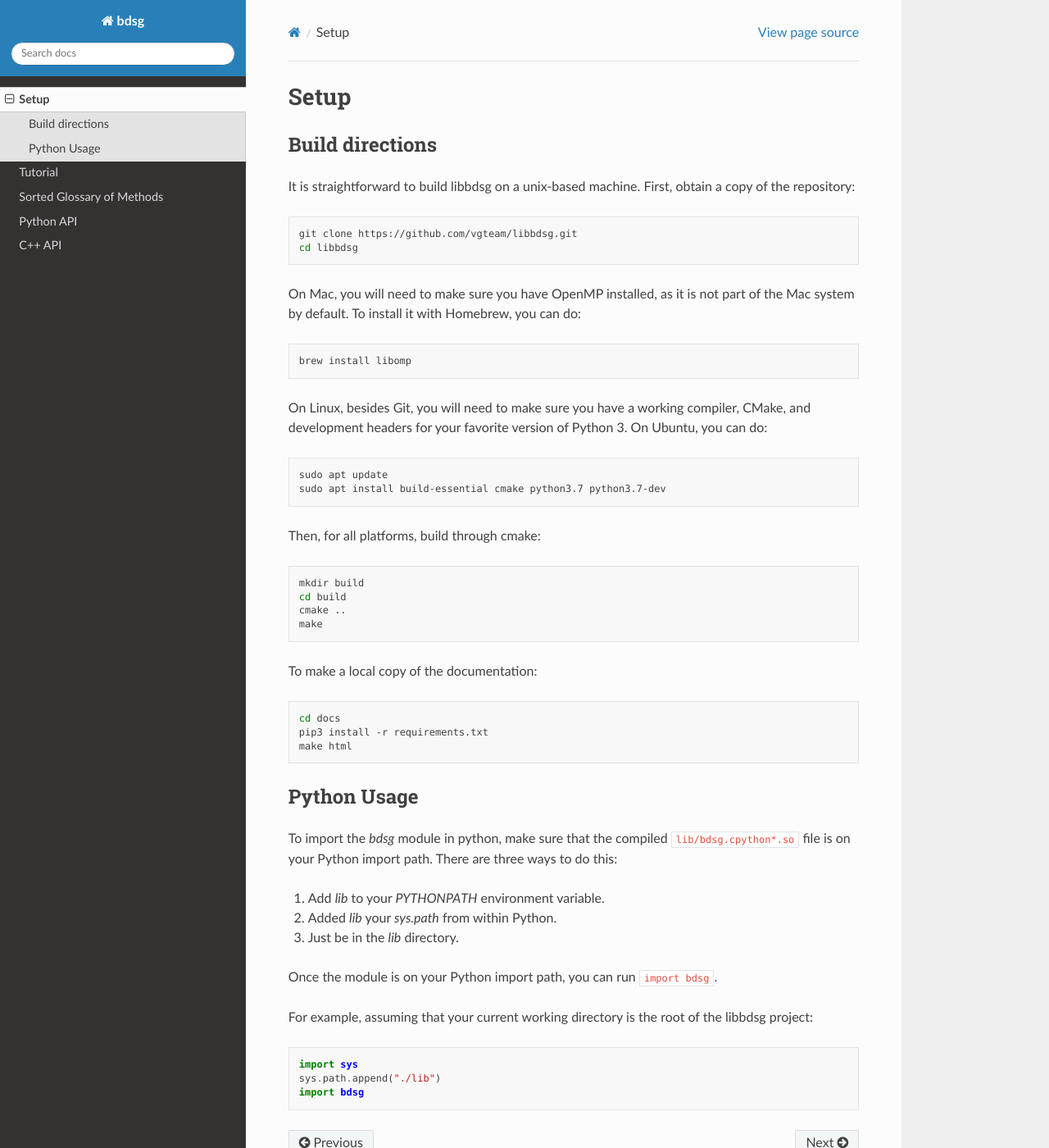
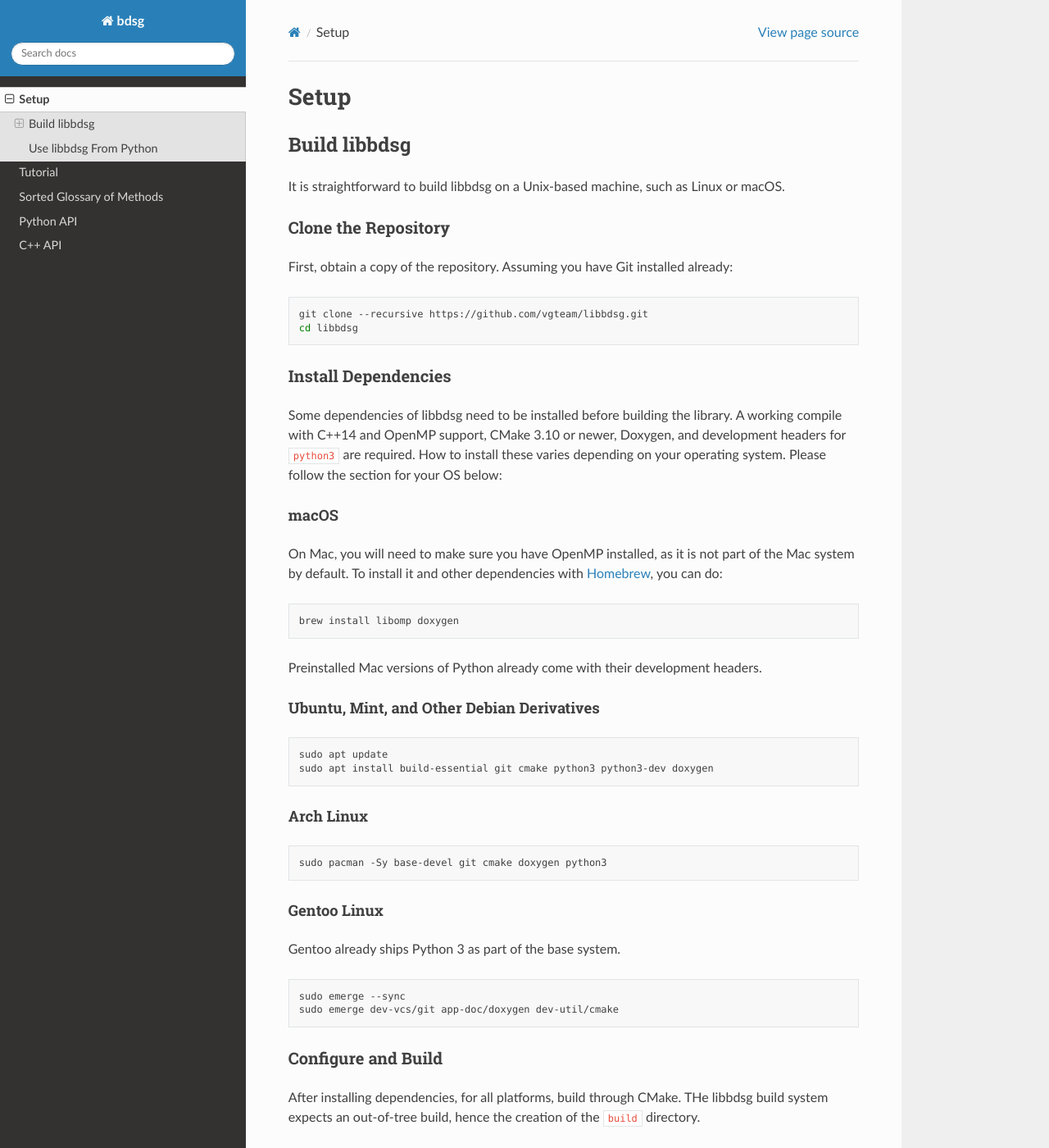
Before and after one commit to vgteam/libbdsg, a Sphinx documentation site: the page built from docs/rst/install.rst, in a window 1280 px wide and 1400 px high. Shown: the whole window at 82% size. Built offline with Sphinx 7.4.7 and the Read the Docs theme 2.0.0, drawn with Linux system fonts in a browser that asks for light colours; some of the changed text lies outside the part shown.

Commit message:
Illustrate install process for more Linuxes and with more troubleshooting tips

```diff
--- a/docs/rst/install.rst
+++ b/docs/rst/install.rst
@@ -1,32 +1,74 @@
 Setup
 ********
 
-=================
-Build directions
-=================
+=============
+Build libbdsg
+=============
 
-It is straightforward to build libbdsg on a unix-based machine.
-First, obtain a copy of the repository:
+It is straightforward to build libbdsg on a Unix-based machine, such as Linux or macOS.
+
+--------------------
+Clone the Repository
+--------------------
+
+First, obtain a copy of the repository. Assuming you have Git installed already:
 
 .. code-block:: bash
 
-   git clone https://github.com/vgteam/libbdsg.git
+   git clone --recursive https://github.com/vgteam/libbdsg.git
    cd libbdsg
 
-On Mac, you will need to make sure you have OpenMP installed, as it is not part of the Mac system by default. To install it with Homebrew, you can do:
+--------------------
+Install Dependencies
+--------------------
+
+Some dependencies of libbdsg need to be installed before building the library. A working compile with C++14 and OpenMP support, CMake 3.10 or newer, Doxygen, and development headers for ``python3`` are required. How to install these varies depending on your operating system. Please follow the section for your OS below:
+
+~~~~~
+macOS
+~~~~~
+
+On Mac, you will need to make sure you have OpenMP installed, as it is not part of the Mac system by default. To install it and other dependencies with `Homebrew <https://brew.sh/>`_, you can do:
 
 .. code-block:: bash
 
-   brew install libomp
+   brew install libomp doxygen
 
-On Linux, besides Git, you will need to make sure you have a working compiler, CMake, and development headers for your favorite version of Python 3. On Ubuntu, you can do:
+Preinstalled Mac versions of Python already come with their development headers.
+
+~~~~~~~~~~~~~~~~~~~~~~~~~~~~~~~~~~~~~~~~~~
+Ubuntu, Mint, and Other Debian Derivatives
+~~~~~~~~~~~~~~~~~~~~~~~~~~~~~~~~~~~~~~~~~~
 
 .. code-block:: bash
 
    sudo apt update
-   sudo apt install build-essential cmake python3.7 python3.7-dev
+   sudo apt install build-essential git cmake python3 python3-dev doxygen
 
-Then, for all platforms, build through cmake:
+~~~~~~~~~~
+Arch Linux
+~~~~~~~~~~
+
+.. code-block:: bash
+
+   sudo pacman -Sy base-devel git cmake doxygen python3
+
+~~~~~~~~~~~~
+Gentoo Linux
+~~~~~~~~~~~~
+
+Gentoo already ships Python 3 as part of the base system.
+
+.. code-block:: bash
+
+   sudo emerge --sync
+   sudo emerge dev-vcs/git app-doc/doxygen dev-util/cmake
+
+-------------------
+Configure and Build
+-------------------
+
+After installing dependencies, for all platforms, build through CMake. THe libbdsg build system expects an out-of-tree build, hence the creation of the ``build`` directory.
 
 .. code-block:: bash
 
@@ -35,23 +77,71 @@
    cmake ..
    make
 
-To make a local copy of the documentation:
+If you would like to run multiple build tasks in parallel, try ``make -j4`` or ``make -j8`` instead, for 4 or 8 prarllel tasks.
+
+If you encounter error messages like ``No download info given for 'sdsl-lite' and its source directory``, then you neglected to clone with ``--recursive`` and don't have the submodule dependencies downloaded. To fix this, you can run:
 
 .. code-block:: bash
 
-   cd docs
-   pip3 install -r requirements.txt
-   make html
+   git submodule update --init --recursive
 
-================
-Python Usage
-================
+You might also encounter a message like:
 
-To import the `bdsg` module in python, make sure that the compiled ``lib/bdsg.cpython*.so`` file is on your Python import path. There are three ways to do this:
+.. code-block::
 
-1. Add `lib` to your `PYTHONPATH` environment variable.
-2. Added `lib` your `sys.path` from within Python.
-3. Just be in the `lib` directory.
+  Python version mismatch: CMake wants to build for Python 3.8.2 at
+  /usr/bin/python3.8 but `python3` is Python 3.7.7 at /usr/bin/python3.  You
+  will not be able to import the module in the current Python! To use the
+  version CMake selected, run the build in a virtualenv with that Python
+  version activated.  To use the version on your PATH, restart the build with
+  -DPYTHON_EXECUTABLE=/usr/bin/python3 on the command line.
+
+This happens when you have installed a newer version of Python, but it is not set as the default ``python3``. The easiest thing to do is to tell libbdsg to build against your current default ``python3`` instead of the newest installed one:
+
+.. code-block:: bash
+
+    cmake -DPYTHON_EXECUTABLE=/usr/bin/python3 ..
+    make
+
+---------
+Run Tests
+---------
+
+To make sure that your built version of ``libbdsg`` works, yoiu can run the included tests.
+
+If you were in ``build``, make sure to run ``cd ..`` to go back to the root of the repository. Then run:
+
+.. code-block:: bash
+
+   ./bin/test_libbdsg
+
+-------------------
+Build Documentation
+-------------------
+
+To make a local copy of this documentation, first make sure you are in the root of the repository (not in ``build``), and then run:
+
+.. code-block:: bash
+
+   # Install Sphinx
+   virtualenv --python python3 venv
+   . venv/bin/activate
+   pip3 install -r docs/requirements.txt
+
+   # Build the documentation
+   make docs
+
+Then open ``docs/_build/html/index.html`` in your web browser.
+
+=======================
+Use libbdsg From Python
+=======================
+
+To import the ``bdsg`` module in python, make sure that the compiled ``lib/bdsg.cpython*.so`` file is on your Python import path. There are three ways to do this:
+
+1. Add ``lib`` to your ``PYTHONPATH`` environment variable.
+2. Added ``lib`` your ``sys.path`` from within Python.
+3. Just be in the ``lib`` directory.
 
 Once the module is on your Python import path, you can run ``import bdsg``.
 
```
Also changed, not shown: README.md (+2 -0 lines).
